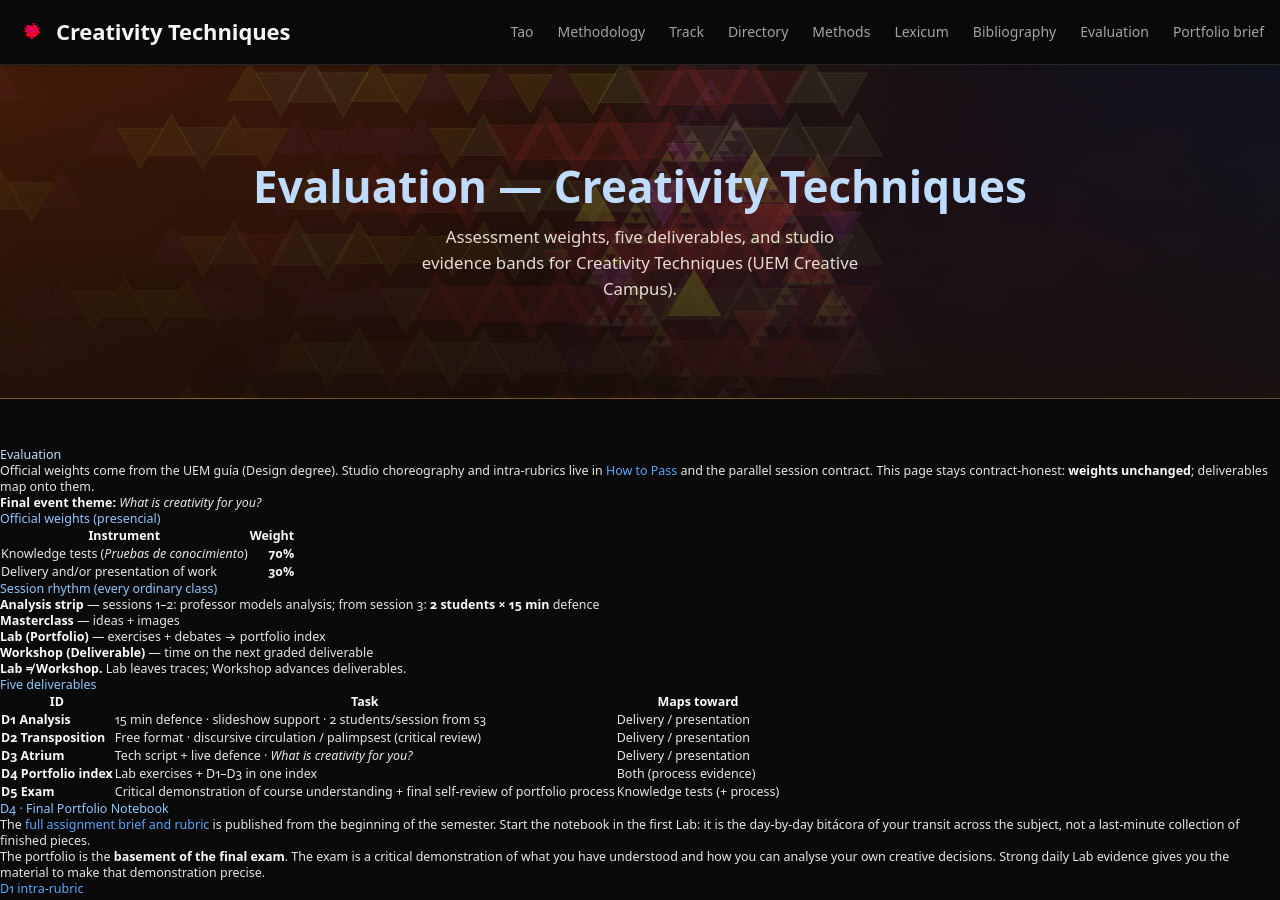
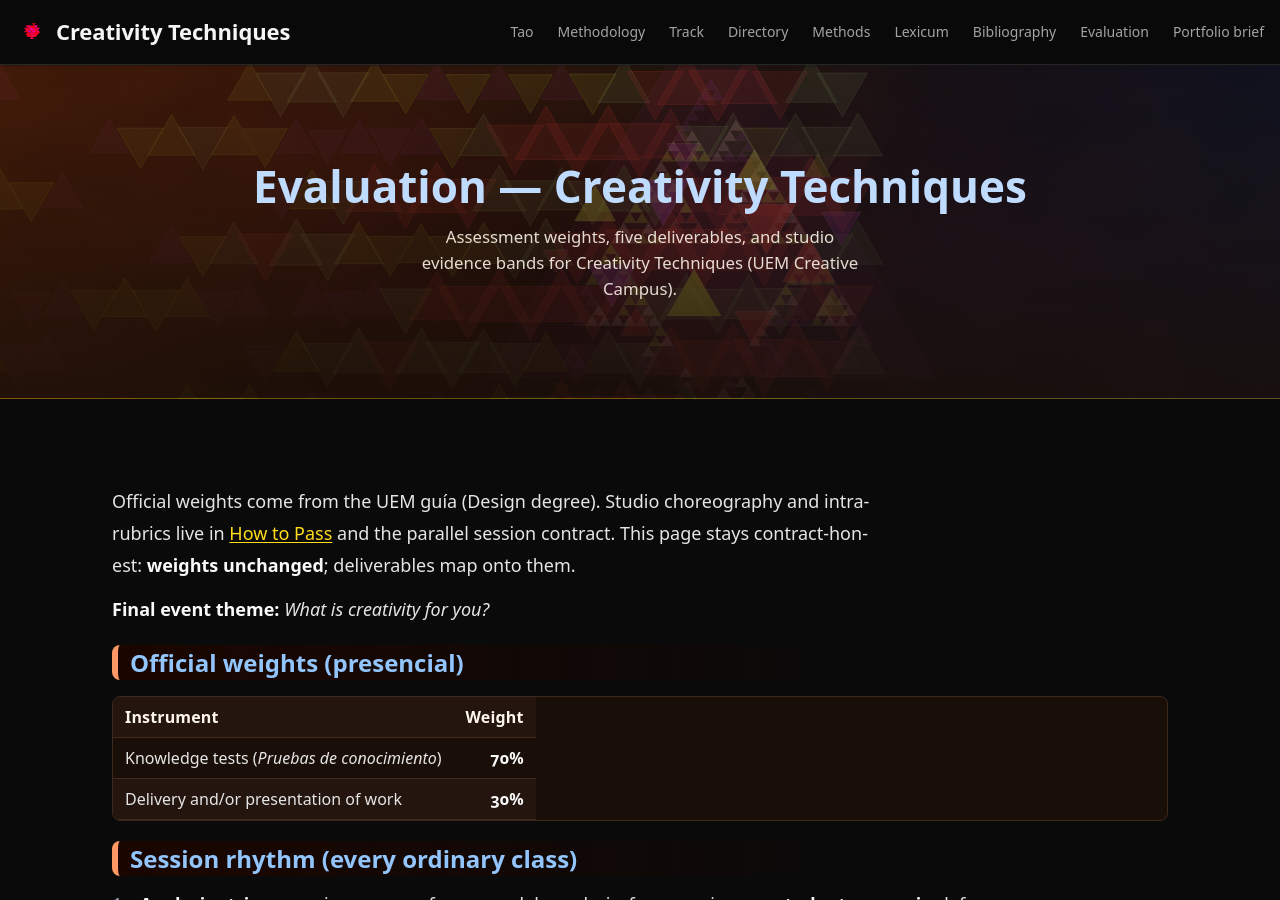
Before and after one commit to ruvebal/creativity-techniques-uem, a Jekyll site: the page built from docs/evaluation/index.md, in a window 1280 px wide and 900 px high. Built offline with Jekyll 4.4.1, drawn with Linux system fonts in a browser that asks for light colours.

Commit message:
Fix evaluation page layout

```diff
--- a/docs/assets/css/site.css
+++ b/docs/assets/css/site.css
@@ -2424,6 +2424,24 @@ main#main {
 	max-width: 100%;
 	padding: 0;
 	margin: 0;
+}
+
+/* Default-layout evaluation pages need the same readable measure and responsive
+ * table treatment as lesson content without changing the global shell. */
+.evaluation-page {
+	width: min(100%, 1120px);
+	margin-inline: auto;
+	padding: clamp(1.5rem, 3vw, 3rem) clamp(1rem, 3vw, 2rem) 4rem;
+}
+
+.evaluation-page > :first-child {
+	margin-top: 0;
+}
+
+@media (max-width: 640px) {
+	.evaluation-page {
+		padding-inline: 1rem;
+	}
 }
 
 main#main .lesson-wrapper {
--- a/docs/evaluation/index.md
+++ b/docs/evaluation/index.md
@@ -6,7 +6,7 @@ permalink: /evaluation/
 description: 'Assessment weights, five deliverables, and studio evidence bands for Creativity Techniques (UEM Creative Campus).'
 ---
 
-# Evaluation
+<div class="evaluation-page prose prose-lg prose-slate dark:prose-invert max-w-none">
 
 Official weights come from the UEM guía (Design degree). Studio choreography and intra-rubrics live in [How to Pass]({{ '/tracks/ct/how-to-pass-this-track/' | relative_url }}) and the parallel session contract. This page stays contract-honest: **weights unchanged**; deliverables map onto them.
 
@@ -70,3 +70,5 @@ AI declarations, critiques, and oral defences use the same bands. Polish alone i
 - [How to Pass Creativity Techniques]({{ '/tracks/ct/how-to-pass-this-track/' | relative_url }})
 - [Track]({{ '/tracks/en/creativity-techniques/' | relative_url }})
 - [Methodology]({{ '/methodology/en/' | relative_url }})
+
+</div>
```
